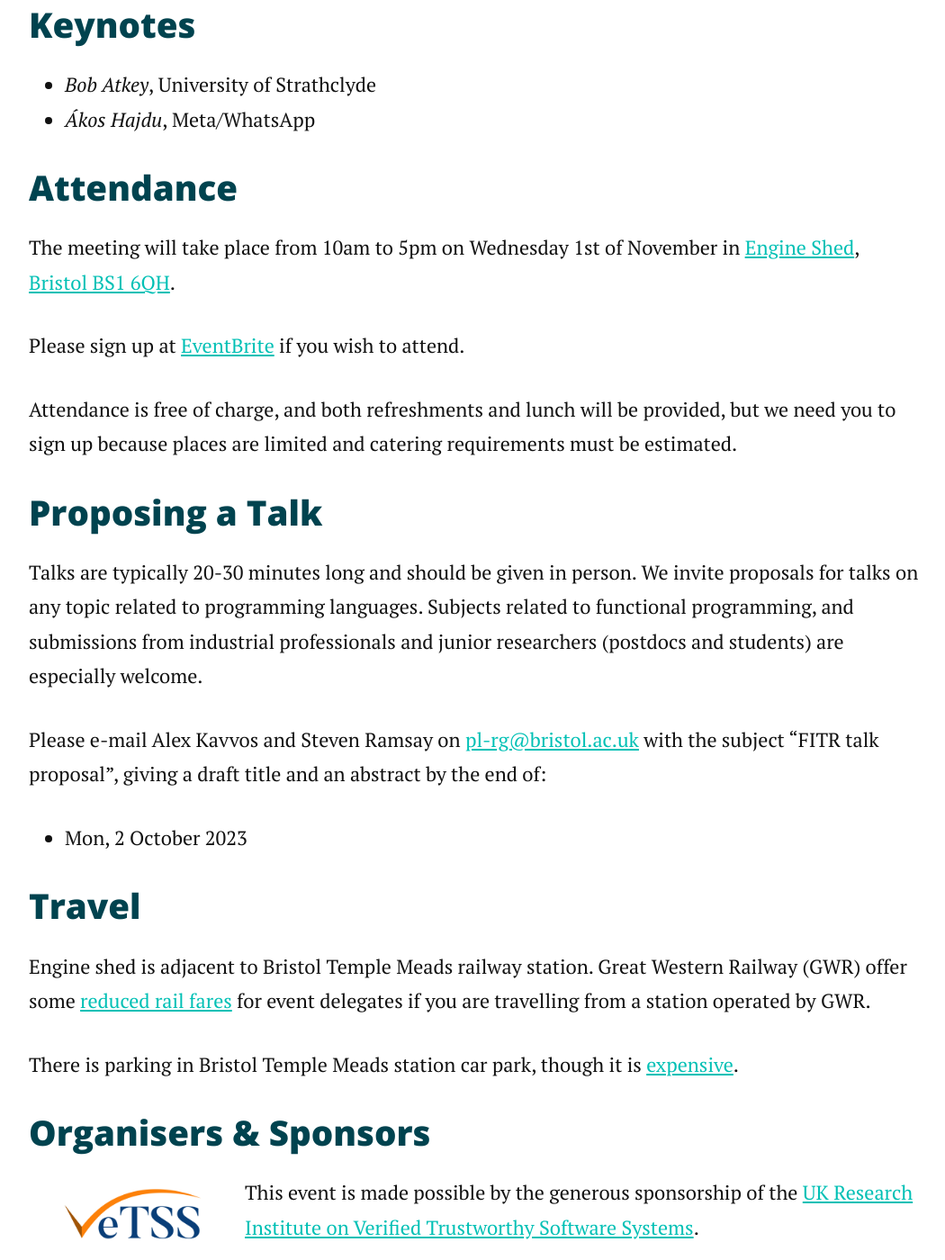
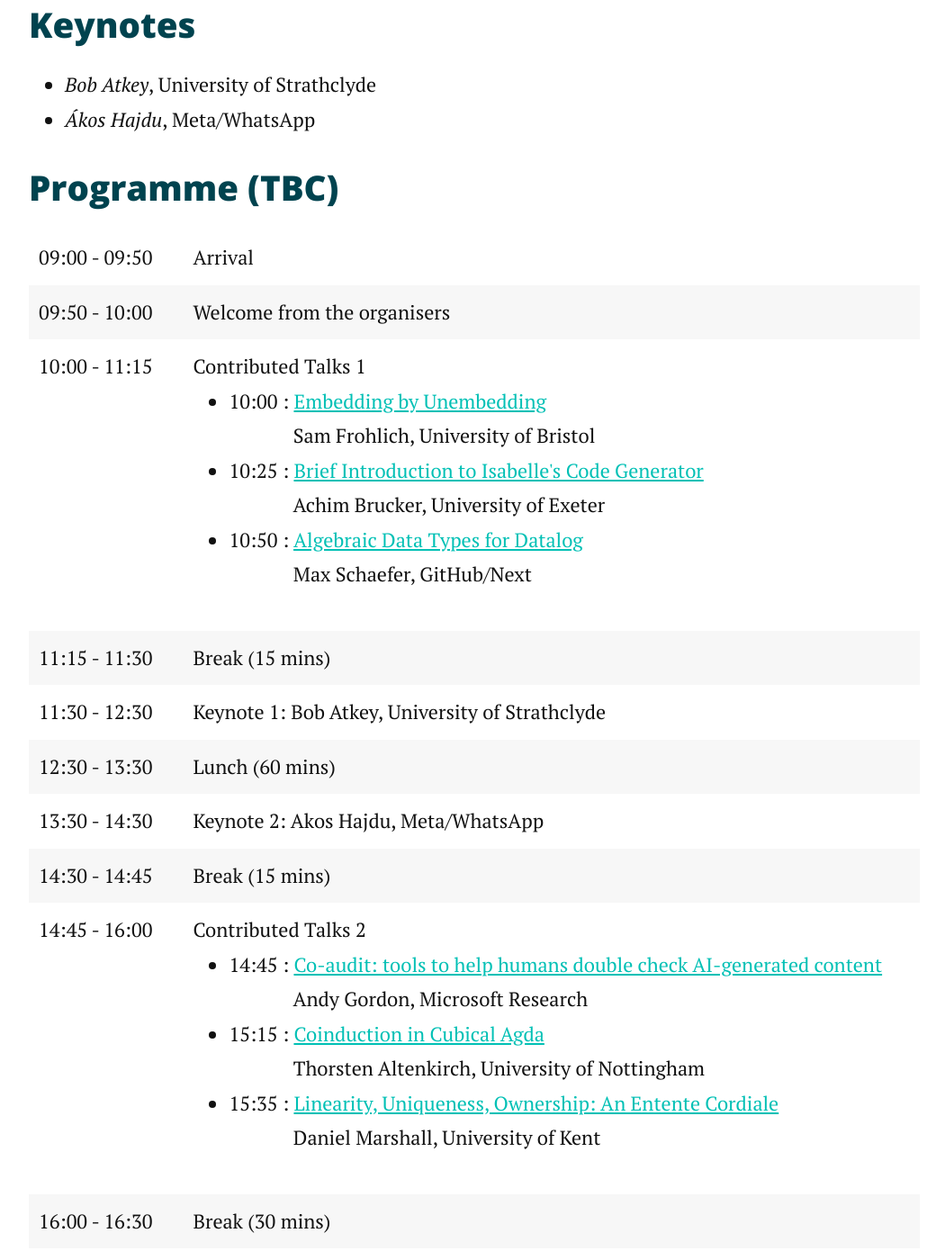
Before and after one commit to plrg-bristol/fir, a Jekyll site: the page built from index.md, in a window 1280 px wide and 1400 px high, scrolled down 622 px. Shown: the whole window at 90% size, without its empty margins (113-1163 px from the left). Built offline with Jekyll 4.4.1, drawn with Linux system fonts in a browser that asks for light colours; nearby versions of some CDN libraries; some of the changed text lies outside the part shown.

Commit message:
programme

```diff
--- /dev/null
+++ b/assets/abstracts/frohlich.txt
@@ -0,0 +1,5 @@
+Title:
+Embedding by Unembedding
+
+Abstract:
+Embedding is a language development technique that implements the object language as a library in a host language. There are many advantages of the approach, including being lightweight and the ability to inherit features of the host language. A notable example is the technique of HOAS, which makes crucial use of higher-order functions to represent abstract syntax trees with binders. Despite its popularity, HOAS has its limitations. We observe that HOAS struggles with semantic domains that cannot be naturally expressed as functions, particularly when open expressions are involved. Prominent examples of this include incremental computation and reversible/bidirectional languages. In this paper, we pin-point the challenge faced by HOAS as a mismatch between the semantic domain of host and object language functions, and propose a solution. The solution is based on the technique of unembedding, which converts from the finally-tagless representation to de Bruijn-indexed terms with strong correctness guarantees. We show that this approach is able to extend the applicability of HOAS while preserving its elegance. We provide a generic strategy for Embedding by Unembedding, and then demonstrate its effectiveness with two substantial case studies in the domains of incremental computation and bidirectional transformations. The resulting embedded implementations are comparable in features to the state-of-the-art language implementations in the respective areas.
--- /dev/null
+++ b/assets/abstracts/hu.txt
@@ -0,0 +1,5 @@
+Visualising program dataflow with string diagrams
+
+String diagrams for monoidal closed categories have been proposed as a form of abstract syntax for the representation of programs. Two programs are identified by having the same representation in string diagrams, in the form of a hierarchical hypergraph. Moreover, semantic-preserving program transformations can be given as an equational theory of string diagram rewriting. Such a theory affords a two-dimensional syntax, and allows for a more topological presentation of complex program transformations (e.g. reverse-mode automatic differentiation), which is key to proving correctness. In this talk, we present sd-visualiser: a tool for interactive graphical analysis of large real-world programs rooted in string diagrammatic foundations, based on novel techniques for rendering string diagrams as graphs. At a glance, nodes represent operations and wires represent dataflow. We show how our techniques allow for a completely graphical approach to verify the correctness of program transformations.
+
+This is joint work with Dan Ghica, Alex Rice, and Calin Tataru.
--- /dev/null
+++ b/assets/abstracts/marshall.txt
@@ -0,0 +1,3 @@
+Linearity, Uniqueness, Ownership: An Entente Cordiale
+
+Substructural type systems, which restrict the use of weakening and contraction rules from intuitionistic logic, are growing in popularity because they allow for a resourceful interpretation of data which can be used to rule out software bugs. Substructurality is finally taking hold in practical programming: Haskell now has linear types based on Girard's linear logic but integrated via graded function arrows, Clean has uniqueness types ensuring that values have at most a single reference, and Rust has an intricate ownership system guaranteeing memory safety. But despite this broad range of resourceful type systems, there has been comparatively little work on understanding their relative strengths and weaknesses. We demonstrate how linear types and uniqueness types can be used within a single system in the setting of the Granule language to offer both restrictions on local program behaviour and guarantees about global memory usage. We then extend this framework further, by showing that just like graded type systems as in Granule or Idris build upon linearity, Rust's ownership model builds upon uniqueness. We develop an extended type system incorporating ownership and borrowing based on ideas from both fractional permissions and graded types, and implement this in Granule.
--- /dev/null
+++ b/assets/abstracts/milovancevic.txt
@@ -0,0 +1,3 @@
+Proving and Disproving Equivalence of Functional Programming Assignments
+
+We present an automated approach to verify the correctness of programming assignments, such as the ones that arise in a functional programming course. Our approach takes as input student submissions and reference solutions, and uses equivalence checking to automatically prove or disprove correctness of each submission. We achieve robustness by handling recursion using functional induction and by handling auxiliary functions using function call matching. We achieve scalability using a clustering algorithm that leverages the transitivity of equivalence to discover intermediate reference solutions among student submissions. We implement our approach on top of the Stainless verifier, to support equivalence checking of Scala programs. Our results show that our system is capable of proving program correctness, as well as providing counterexamples in case of incorrect implementations, with a high success rate.
--- /dev/null
+++ b/assets/abstracts/schaefer.txt
@@ -0,0 +1,3 @@
+Algebraic Data Types for Datalog
+
+Datalog is a popular language for implementing program analyses, providing an elegant formalism for concisely and declaratively specifying least fixpoint-based algorithms, and solving them efficiently. However, plain Datalog can only work with atomic values and offers no first-class support for structured data of any kind. This makes it cumbersome to express algorithms that need even very simple data structures, so non-trivial analyses tend to rely on extra-logical features that allow creating new values to represent compound data on the fly. We propose a more principled solution: we extend QL, a dialect of Datalog, with a notion of algebraic data types, offering the usual combination of products, disjoint unions and recursion, seamlessly integrated with the logical features of QL. These data types can be desugared into applications of a low-level operator for creating fresh values at runtime, which is meta-theoretically well behaved and easy to implement. To demonstrate the practical usefulness of our approach, we discuss case studies tackling problems from the general area of program analysis that were previously difficult or impossible to solve in QL.
--- /dev/null
+++ b/assets/abstracts/yu.txt
@@ -0,0 +1,4 @@
+Reasoning About MLIR Semantics Through Effects and Handlers
+
+MLIR is a novel framework for developing intermediate representations (IRs) of compilers. At its core, MLIR is a framework for the specification of syntax fragments (dialects) and optimisations, which can be combined à-la-carte to form customised IRs. Through this, MLIR allows IR abstractions to be shared across different domains. With rapid adoption of MLIR across industry, techniques for formalised semantics which matches the flexibility and extensibility
+offered by MLIR are urgently needed. We propose a framework for MLIR semantics based on effect handlers, which allows for dialect semantics to be specified in a modular and composable way, parallel to MLIR. We also describe several research directions continuing on from handlers-based MLIR semantics.
--- a/index.md
+++ b/index.md
@@ -5,7 +5,7 @@ title: Fun in the REPL
 
 <p style="text-align:right">
 <i>Fun in the Afternoon / S-REPLS 13</i><br>
-<i>Wednesday 1st November, 10am - 5pm, <a href="https://engine-shed.co.uk" target="_blank">Engine Shed</a>, <a href="https://goo.gl/maps/4UMxDXYtNHgmGscm9" target="_blank">Bristol BS1 6QH</a></i>
+<i>Wednesday 1st November, 10am - 7pm, <a href="https://engine-shed.co.uk" target="_blank">Engine Shed</a>, <a href="https://goo.gl/maps/4UMxDXYtNHgmGscm9" target="_blank">Bristol BS1 6QH</a></i>
 </p>
 
 *<a href="https://srepls.github.io" target="_blank">S-REPLS</a>* is a regular meeting, based in the south of England, for anyone with an interest in the semantics and implementation of programming languages.  *Fun in the Afternoon* is a seminar on functional programming and related topics.  This site describes the arrangements for a joint meeting of these two communities at Bristol Engine Shed in November 2023.
@@ -15,27 +15,91 @@ title: Fun in the REPL
  * *Bob Atkey*, University of Strathclyde
  * *Ákos Hajdu*, Meta/WhatsApp
 
+### Programme (TBC)
+
+<table>
+<tr><td style="min-width:15ex">09:00 - 09:50</td><td>Arrival</td></tr>
+
+<tr><td>09:50 - 10:00</td><td>Welcome from the organisers</td></tr>
+
+<tr><td style="vertical-align:top">10:00 - 11:15</td><td>Contributed Talks 1<br/>
+    <ul>
+      <li>10:00 : <a target="_blank" href="assets/abstracts/frohlich.txt">Embedding by Unembedding</a><br/>&emsp;&emsp;&emsp; Sam Frohlich, University of Bristol</li>
+      <li>10:25 : <a target="_blank" href="">Brief Introduction to Isabelle's Code Generator</a><br/>&emsp;&emsp;&emsp; Achim Brucker, University of Exeter</li>
+      <li>10:50 : <a target="_blank" href="assets/abstracts/schaefer.txt">Algebraic Data Types for Datalog</a><br/>&emsp;&emsp;&emsp; Max Schaefer, GitHub/Next</li>
+    </ul>
+  </td>
+</tr>
+
+<tr><td>11:15 - 11:30</td><td>Break (15 mins)</td></tr>
+
+<tr><td>11:30 - 12:30</td><td>Keynote 1: Bob Atkey, University of Strathclyde</td></tr>
+
+<tr><td>12:30 - 13:30</td><td>Lunch (60 mins)</td></tr>
+
+<tr><td>13:30 - 14:30</td><td>Keynote 2: Akos Hajdu, Meta/WhatsApp</td></tr>
+
+<tr><td>14:30 - 14:45</td><td>Break (15 mins)</td></tr>
+
+<tr>
+  <td style="vertical-align:top">14:45 - 16:00</td>
+  <td>Contributed Talks 2<br/>
+    <ul>
+      <li>14:45 : <a target="_blank" href="https://www.microsoft.com/en-us/research/publication/co-audit-tools-to-help-humans-double-check-ai-generated-content/">Co-audit: tools to help humans double check AI-generated content</a><br/>&emsp;&emsp;&emsp; Andy Gordon, Microsoft Research</li>
+      <li>15:15 : <a target="_blank" href="assets/abstracts/altenkirch.txt">Coinduction in Cubical Agda</a><br/>&emsp;&emsp;&emsp; Thorsten Altenkirch, University of Nottingham</li>
+      <li>15:35 : <a target="_blank" href="assets/abstracts/marshall.txt">Linearity, Uniqueness, Ownership: An Entente Cordiale</a><br/>&emsp;&emsp;&emsp; Daniel Marshall, University of Kent</li>
+    </ul>
+  </td>
+</tr>
+
+<tr><td>16:00 - 16:30</td><td>Break (30 mins)</td></tr>
+
+<tr>
+  <td style="vertical-align:top">16:30 - 17:20</td>
+  <td>Contributed Talks 3<br/>
+    <ul>
+      <li>16:30 : <a target="_blank" href="assets/abstracts/thatcher.pdf">A Functional Programming Language for Interaction Nets</a><br/>&emsp;&emsp;&emsp; Marc Thatcher, University of Sussex</li>
+      <li>16:55 : <a target="_blank" href="assets/abstracts/milovancevic.txt">Proving and Disproving Equivalence of Fun. Prog. Assignments</a><br/>&emsp;&emsp;&emsp; Dragana Milovancevic, EPFL</li>
+    </ul>
+  </td>
+</tr>
+
+<tr><td>17:20 - 17:50</td><td>Break (30 mins)</td></tr>
+
+<tr>
+  <td style="vertical-align:top">17:50 - 18:40</td>
+  <td>Contributed Talks 4
+    <ul>
+      <li>17:50 : <a target="_blank" href="assets/abstracts/yu.txt">Reasoning About MLIR Semantics Through Effects and Handlers</a><br/>&emsp;&emsp;&emsp; Jacob Yu, Imperial College London</li>
+      <li>18:15 : <a target="_blank" href="assets/abstracts/hu.txt">Visualising program dataflow with string diagrams</a><br/>&emsp;&emsp;&emsp; Nick Hu, University of Oxford</li>
+    </ul>
+  </td>
+</tr>
+
+<tr><td>18:40 - 19:00</td><td>Closing</td></tr>
+</table>
+
 ### Attendance
 
-The meeting will take place from 10am to 5pm on Wednesday 1st of November in <a href="https://engine-shed.co.uk/" target="_blank">Engine Shed</a>, <a href="https://goo.gl/maps/4UMxDXYtNHgmGscm9" target="_blank">Bristol BS1 6QH</a>.
+The meeting will take place from 10am to 7pm on Wednesday 1st of November in <a href="https://engine-shed.co.uk/" target="_blank">Engine Shed</a>, <a href="https://goo.gl/maps/4UMxDXYtNHgmGscm9" target="_blank">Bristol BS1 6QH</a>.
 
 Please sign up at <a href="https://www.eventbrite.com/e/717109883967/" target="_blank">EventBrite</a> if you wish to attend.
 
 Attendance is free of charge, and both refreshments and lunch will be provided, but we need you to sign up because places are limited and catering requirements must be estimated.
 
-### Proposing a Talk
+<!-- ### Proposing a Talk
 
 Talks are typically 20-30 minutes long and should be given in person.  We invite proposals for talks on any topic related to programming languages.  Subjects related to functional programming, and submissions from industrial professionals and junior researchers (postdocs and students) are especially welcome.
 
 Please e-mail Alex Kavvos and Steven Ramsay on <pl-rg@bristol.ac.uk> with the subject "FITR talk proposal", giving a draft title and an abstract by the end of:
 
-  * Mon, 2 October 2023
+  * Mon, 2 October 2023 -->
 
 ### Travel
 
 Engine shed is adjacent to Bristol Temple Meads railway station.  Great Western Railway (GWR) offer some <a href="https://www.visitwest.co.uk/meet/how-we-can-help/discounted-train-travel">reduced rail fares</a> for event delegates if you are travelling from a station operated by GWR.
 
-There is parking in Bristol Temple Meads station car park, though it is <a href="https://www.apcoa.co.uk/parking-in/bristol/bristol-temple-meads/">expensive</a>.
+There is parking in Bristol Temple Meads station car park, though it is <a href="https://www.apcoa.co.uk/parking-in/bristol/bristol-temple-meads/">expensive</a> and fills up quickly.  Alternative parking can be found on <a target="_blank" href="https://en.parkopedia.co.uk/parking/locations/temple_meads_station_i8iagcnhtjyxwfj413/?country=uk&arriving=202311010930&leaving=202311011900">Parkopedia</a>.
 
 ### Organisers & Sponsors
 
```
Also changed, not shown: assets/abstracts/altenkirch.txt (added, +23 -0 lines), 1 other file.
